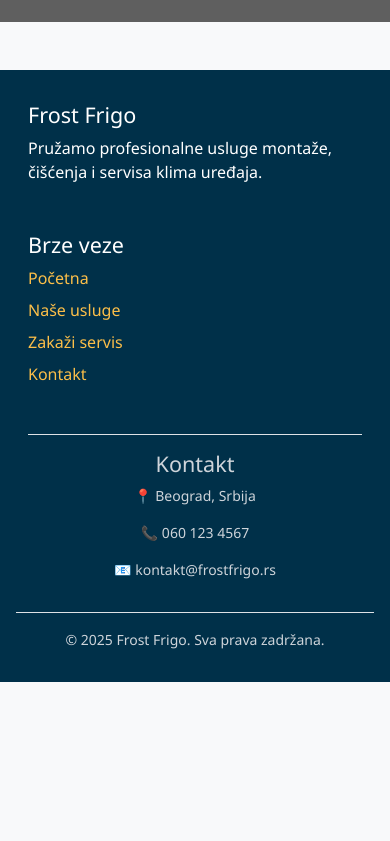
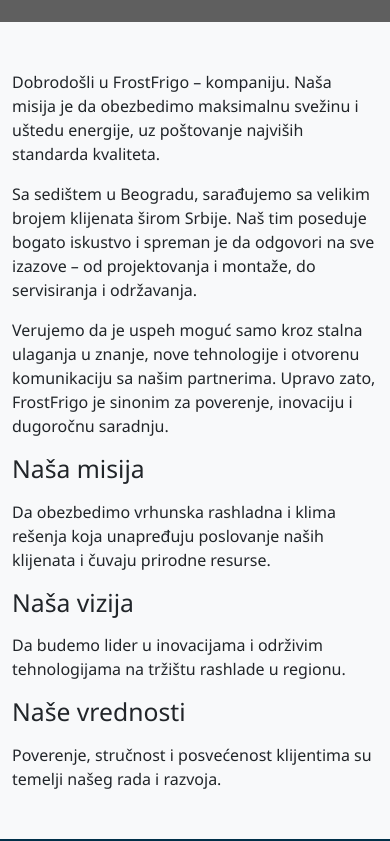
Before and after one commit to BorakL/frost-frigo, a Next.js app: page /o-nama in a window 390 px wide. Shown: the part 427-1268 px from the top of the page. Before the commit the page ends 1109 px from the top, so only its background shows below. Built offline with nearby package versions, Linux system fonts and the light colour scheme; no server answers; grey boxes are pictures that could not be loaded.

Commit message:
added abouth page

```diff
--- a/app/o-nama/page.tsx
+++ b/app/o-nama/page.tsx
@@ -4,6 +4,51 @@
     return(
         <>
         <HeroSection title="O nama"/>
+    <div className="max-w-5xl mx-auto px-6 py-16 mt-5">
+
+      <p className="text-lg text-gray-700 mb-6 leading-relaxed">
+        Dobrodošli u <span className="font-semibold">FrostFrigo</span> – kompaniju. Naša misija je da obezbedimo
+        maksimalnu svežinu i uštedu energije, uz poštovanje najviših standarda
+        kvaliteta.
+      </p>
+
+      <p className="text-lg text-gray-700 mb-6 leading-relaxed">
+        Sa sedištem u Beogradu, sarađujemo sa velikim brojem klijenata širom
+        Srbije. Naš tim poseduje bogato iskustvo
+        i spreman je da odgovori na sve izazove – od projektovanja i montaže,
+        do servisiranja i održavanja.
+      </p>
+
+      <p className="text-lg text-gray-700 mb-6 leading-relaxed">
+        Verujemo da je uspeh moguć samo kroz stalna ulaganja u znanje, nove
+        tehnologije i otvorenu komunikaciju sa našim partnerima. Upravo zato,
+        FrostFrigo je sinonim za poverenje, inovaciju i dugoročnu saradnju.
+      </p>
+
+      <div className="grid md:grid-cols-3 gap-8 mt-12">
+        <div className="bg-blue-50 p-6 rounded-2xl">
+          <h2 className="mb-3">Naša misija</h2>
+          <p className="text-gray-600">
+            Da obezbedimo vrhunska rashladna i klima rešenja koja unapređuju
+            poslovanje naših klijenata i čuvaju prirodne resurse.
+          </p>
+        </div>
+        <div className="bg-blue-50 p-6 rounded-2xl">
+          <h2 className="mb-3">Naša vizija</h2>
+          <p className="text-gray-600">
+            Da budemo lider u inovacijama i održivim tehnologijama na tržištu
+            rashlade u regionu.
+          </p>
+        </div>
+        <div className="bg-blue-50 p-6 rounded-2xl">
+          <h2 className="mb-3">Naše vrednosti</h2>
+          <p className="text-gray-600">
+            Poverenje, stručnost i posvećenost klijentima su temelji našeg rada
+            i razvoja.
+          </p>
+        </div>
+      </div>
+    </div>
         </>
     )
 }
--- a/app/registracija/page.tsx
+++ b/app/registracija/page.tsx
@@ -45,7 +45,7 @@
       router.push("/zakazivanje");
     } catch (err) {
         const firebaseError = err as FirebaseError;
-        console.error("Greška pri registraciji:", firebaseError.message);
+        console.error("Greška pri registraciji:", firebaseError);
         alert(firebaseError.message);
     }
   };
--- a/package.json
+++ b/package.json
@@ -12,6 +12,7 @@
     "bootstrap": "^5.3.7",
     "bootstrap-icons": "^1.13.1",
     "firebase": "^12.0.0",
+    "framer-motion": "^12.23.12",
     "next": "15.4.2",
     "react": "19.1.0",
     "react-dom": "19.1.0",
```
Also changed, not shown: app/usluge/page.tsx (+46 -2 lines), 1 other file (tests, documents, lock files or other folders). Lines whose indentation alone changed are shown as unchanged.
